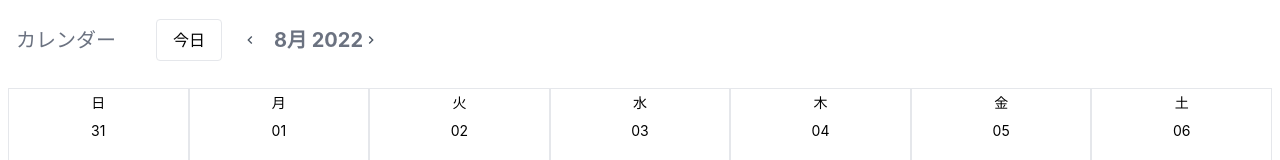
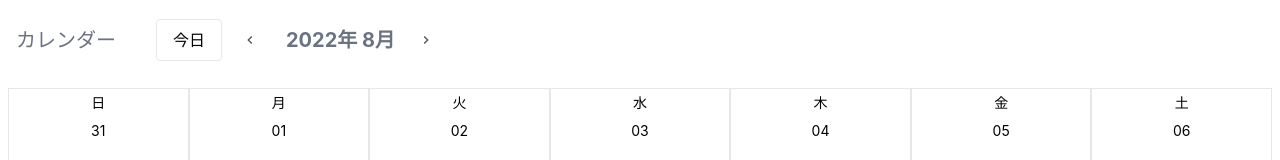
Before and after one commit to m0t0-taka/react-calendar, a React (Create React App) app: page / in a window 1280 px wide. Shown: the top 160 px of the page. Built offline with nearby package versions, Linux system fonts and the light colour scheme.

Commit message:
年月表示修正

```diff
--- a/src/components/CalendarHeader.jsx
+++ b/src/components/CalendarHeader.jsx
@@ -25,14 +25,17 @@ export const CalendarHeader = () => {
         今日
       </button>
       <button onClick={handlePrevMonth}>
-        <span className="cursor-pointer text-gray-600 mx-2">
+        <span className="cursor-pointer text-gray-600 mx-10">
           <MdChevronLeft />
         </span>
       </button>
-
-      <h2 className="ml-4 text-xl text-gray-500 font-bold">
-        {dayjs(new Date(dayjs().year(), monthIndex)).format("MMMM YYYY")}
+      {/* <div> */}
+      <h2 className="mx-1 text-xl text-gray-500 font-bold w-32">
+        {`${dayjs(new Date(dayjs().year(), monthIndex)).format(
+          "YYYY"
+        )}年 ${dayjs(new Date(dayjs().year(), monthIndex)).format("MMM")}`}
       </h2>
+      {/* </div> */}
 
       <button onClick={handelNextMonth}>
         <span className="cursor-pointer text-gray-600 mx-2">
```
